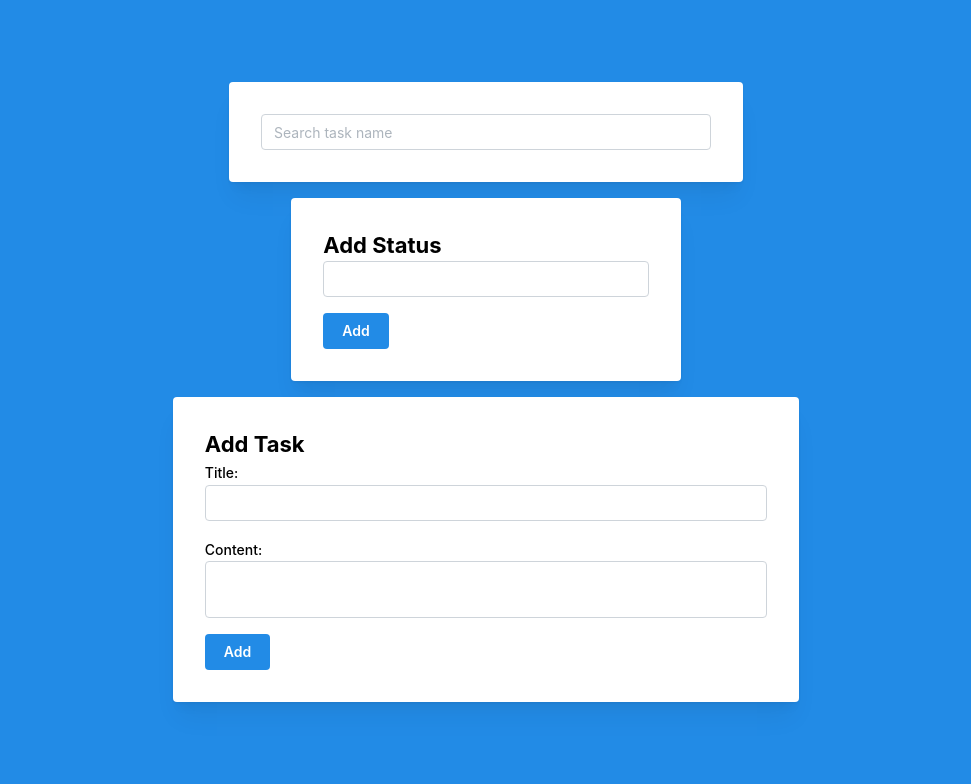
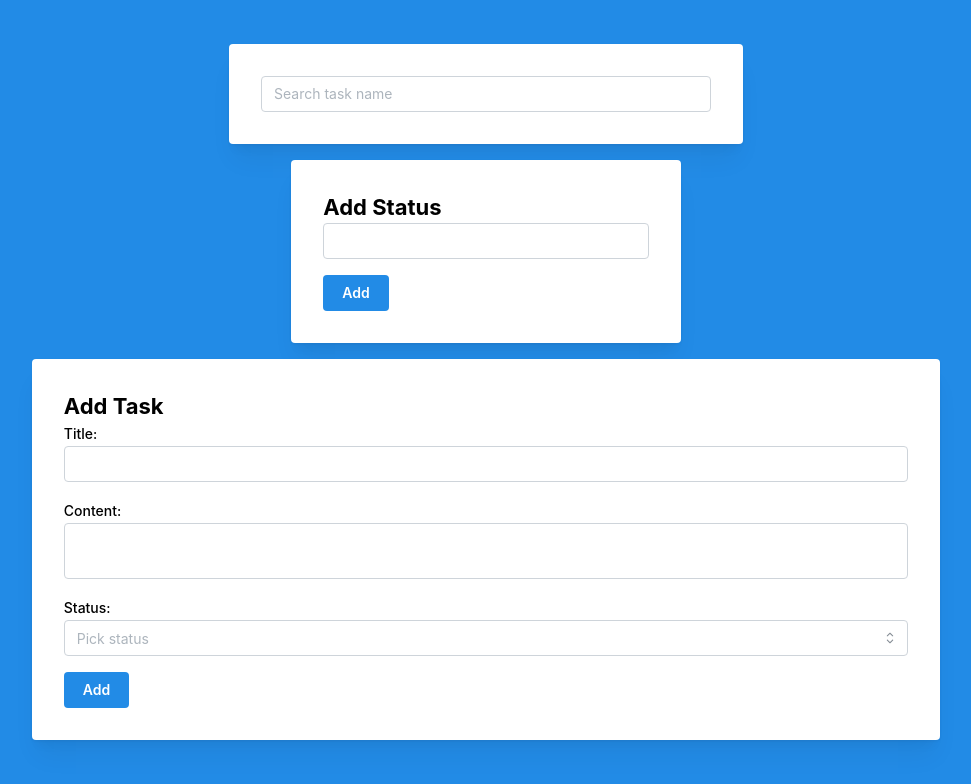
Before and after one commit to Mojisan/project-todo-list-2, a React (Vite) app in the folder todo-list/: page / in a window 1280 px wide. Shown: the top 784 px of the page, without its empty margins (154-1125 px from the left). Built offline with nearby package versions, Linux system fonts and the light colour scheme.

Commit message:
implemented adding status to task

```diff
--- a/todo-list/src/interface.ts
+++ b/todo-list/src/interface.ts
@@ -1,6 +1,7 @@
 export interface ITask {
   title: string
   content: string
+  status: string
 }
 
 export interface IStatus {
--- /dev/null
+++ b/todo-list/src/pages/todo-list-page/components/TaskDetailModal.tsx
@@ -0,0 +1,18 @@
+import { Box, Text } from "@mantine/core"
+import type { ITask } from "../../../interface"
+
+interface ITaskDetailModalProps {
+  task: ITask
+}
+
+const TaskDetailModal = ({ task }: ITaskDetailModalProps) => {
+  return (
+    <Box>
+      <Text>Content: {task.content}</Text>
+
+      <Text>Status: {task.status}</Text>
+    </Box>
+  )
+}
+
+export default TaskDetailModal
--- a/todo-list/src/pages/todo-list-page/components/cards/TaskCard.tsx
+++ b/todo-list/src/pages/todo-list-page/components/cards/TaskCard.tsx
@@ -1,8 +1,9 @@
-import { Box, Button, Card, Flex, Modal, Text, Title } from "@mantine/core"
+import { Box, Button, Card, Flex, Modal, Title } from "@mantine/core"
 import type { ITask } from "../../../../interface"
 import { useDisclosure } from "@mantine/hooks"
 import EditTaskForm from "../forms/EditTaskForm"
 import { useTasksStore } from "../../../../store/useTasksStore"
+import TaskDetailModal from "../TaskDetailModal"
 
 interface ITaskCardProps {
   task: ITask
@@ -50,7 +51,7 @@ const TaskCard = ({ task, id }: ITaskCardProps) => {
         centered
         title={task.title}
       >
-        <Text>Content: {task.content}</Text>
+        <TaskDetailModal task={task} />
       </Modal>
 
       <Modal
--- a/todo-list/src/pages/todo-list-page/components/forms/AddTaskForm.tsx
+++ b/todo-list/src/pages/todo-list-page/components/forms/AddTaskForm.tsx
@@ -3,6 +3,7 @@ import {
   Grid,
   InputLabel,
   Paper,
+  Select,
   Textarea,
   TextInput,
   Title,
@@ -10,13 +11,16 @@ import {
 import { useForm } from "@mantine/form"
 import type { ITask } from "../../../../interface"
 import { useTasksStore } from "../../../../store/useTasksStore"
+import { useStatusesStore } from "../../../../store/useStatusesStore"
 
 const AddTaskForm = () => {
   const { addTask } = useTasksStore()
+  const { statusRecords } = useStatusesStore()
   const form = useForm<ITask>({
     initialValues: {
       title: "",
       content: "",
+      status: "",
     },
 
     validate: {
@@ -27,7 +31,7 @@ const AddTaskForm = () => {
   const handleSubmitForm = async (values: ITask) => {
     await addTask(values)
 
-    form.setValues({ title: "", content: "" })
+    form.setValues({ title: "", content: "", status: "" })
   }
 
   return (
@@ -49,6 +53,16 @@ const AddTaskForm = () => {
           </Grid.Col>
 
           <Grid.Col span={12}>
+            <InputLabel size='sm'>Status:</InputLabel>
+
+            <Select
+              placeholder='Pick status'
+              data={statusRecords}
+              {...form.getInputProps("status")}
+            />
+          </Grid.Col>
+
+          <Grid.Col span={12}>
             <Button type='submit'>Add</Button>
           </Grid.Col>
         </Grid>
--- a/todo-list/src/pages/todo-list-page/components/forms/EditTaskForm.tsx
+++ b/todo-list/src/pages/todo-list-page/components/forms/EditTaskForm.tsx
@@ -1,7 +1,15 @@
-import { Grid, InputLabel, TextInput, Textarea, Button } from "@mantine/core"
+import {
+  Grid,
+  InputLabel,
+  TextInput,
+  Textarea,
+  Button,
+  Select,
+} from "@mantine/core"
 import { useTasksStore } from "../../../../store/useTasksStore"
 import { useForm } from "@mantine/form"
 import type { ITask } from "../../../../interface"
+import { useStatusesStore } from "../../../../store/useStatusesStore"
 
 interface IEditTaskFormProps {
   id: number
@@ -10,10 +18,12 @@ interface IEditTaskFormProps {
 
 const EditTaskForm = ({ id, closed }: IEditTaskFormProps) => {
   const { editTask, taskRecords } = useTasksStore()
+  const { statusRecords } = useStatusesStore()
   const form = useForm<ITask>({
     initialValues: {
       title: taskRecords[id].title,
       content: taskRecords[id].content,
+      status: taskRecords[id].status,
     },
 
     validate: {
@@ -24,7 +34,7 @@ const EditTaskForm = ({ id, closed }: IEditTaskFormProps) => {
   const handleSubmitForm = async (values: ITask) => {
     await editTask(id, values)
 
-    form.setValues({ title: "", content: "" })
+    form.setValues({ title: "", content: "", status: "" })
 
     closed()
   }
@@ -45,6 +55,16 @@ const EditTaskForm = ({ id, closed }: IEditTaskFormProps) => {
         </Grid.Col>
 
         <Grid.Col span={12}>
+          <InputLabel size='sm'>Status:</InputLabel>
+
+          <Select
+            placeholder='Pick status'
+            data={statusRecords}
+            {...form.getInputProps("status")}
+          />
+        </Grid.Col>
+
+        <Grid.Col span={12}>
           <Button type='submit'>Update</Button>
         </Grid.Col>
       </Grid>
```
